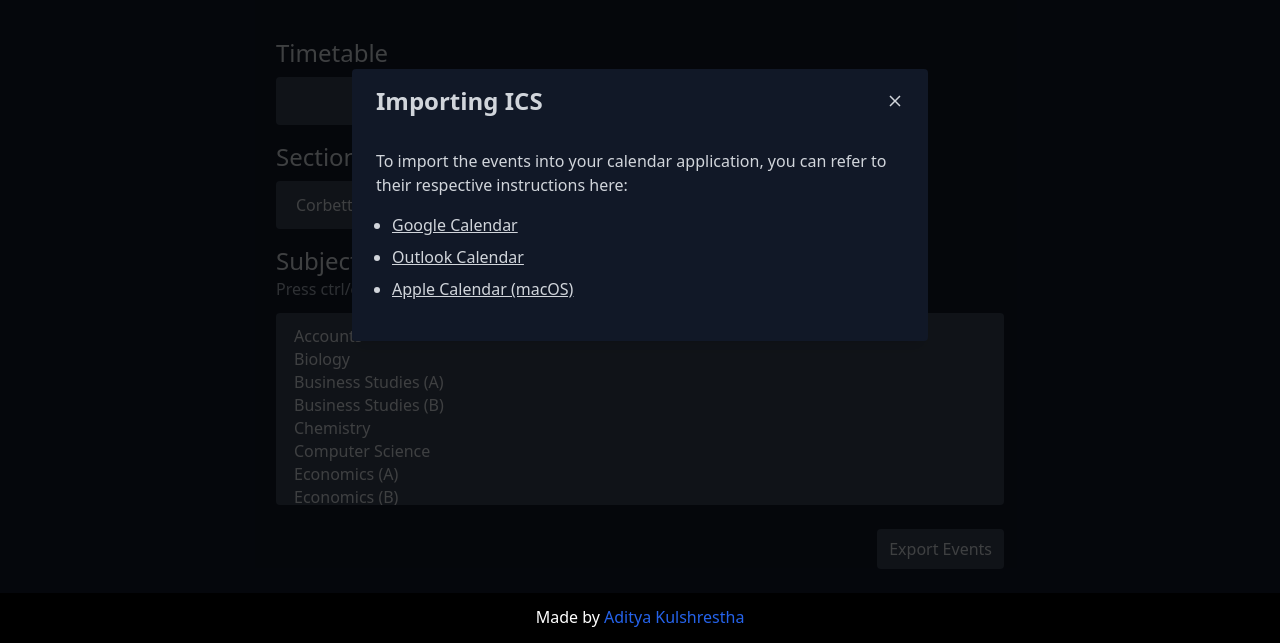
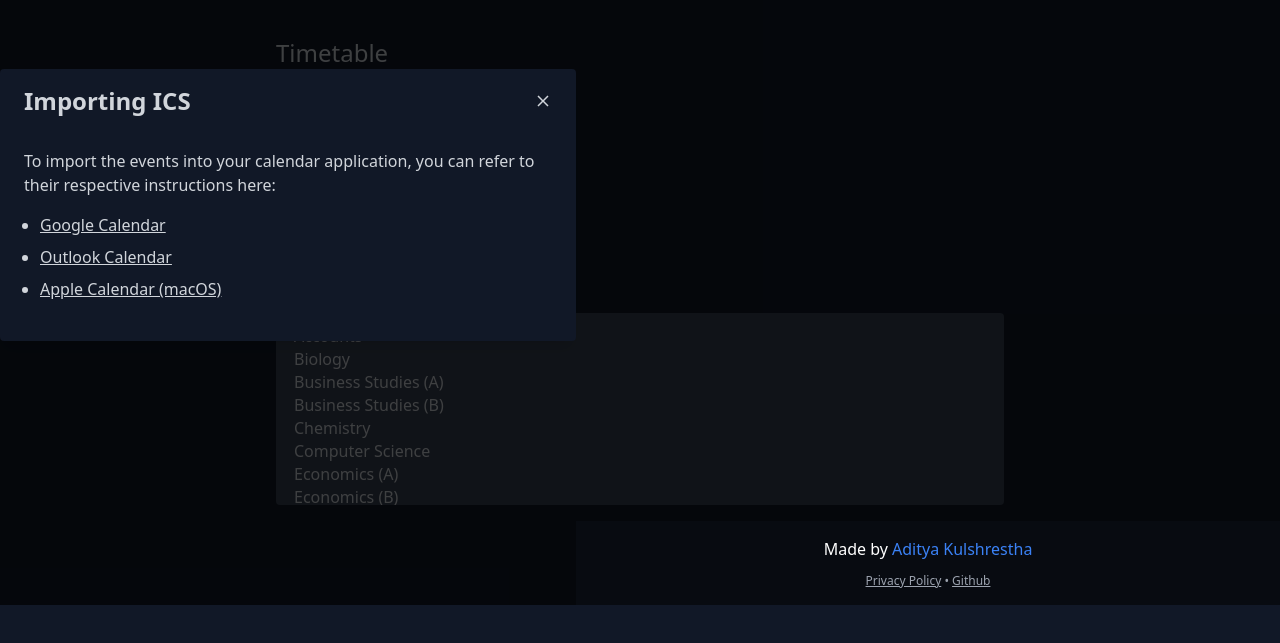
Before and after one commit to adikul358/vel, a plain HTML site: page dist/index.html in a window 1280 px wide. Both pictures are taken after a click on the button "Export Events". Shown: the part 195-838 px from the top of the page. After the commit the page ends 800 px from the top, so only its background shows below. Drawn offline with nearby package versions, Linux system fonts and the light colour scheme; no server answers.

Commit message:
privacy policy

```diff
--- a/dist/index.html
+++ b/dist/index.html
@@ -16,8 +16,7 @@
 	<meta property="og:title" content="VEL - School Calendar Organiser">
 	<meta property="og:description"
 		content="VEL is a webapp that generates ICS files for SNS school schedules in .xlsx format, tailored to your section and subjects.">
-	<meta property="og:image"
-		content="https://vel.adikul.me/vel-meta.png">
+	<meta property="og:image" content="https://vel.adikul.me/vel-meta.png">
 
 	<!-- Twitter -->
 	<meta property="twitter:card" content="summary_large_image">
@@ -25,8 +24,7 @@
 	<meta property="twitter:title" content="VEL - School Calendar Organiser">
 	<meta property="twitter:description"
 		content="VEL is a webapp that generates ICS files for SNS school schedules in .xlsx format, tailored to your section and subjects.">
-	<meta property="twitter:image"
-		content="https://vel.adikul.me/vel-meta.png">
+	<meta property="twitter:image" content="https://vel.adikul.me/vel-meta.png">
 
 
 	<title>VEL - School Calendar Utility</title>
@@ -41,7 +39,8 @@
 				<p class="text-5xl text-gray-300 font-bold">VEL</p>
 				<img src="https://i.imgur.com/yVzjV22.png" class="md:h-8 sm:h-6 ml-auto h-5">
 			</div>
-			<p class="text-l text-gray-300 mb-10 sm:w-1/2">VEL is a webapp that generates ICS files for SNS school schedules in .xlsx format, tailored to your section and subjects.</p>
+			<p class="text-l text-gray-300 mb-10 sm:w-1/2">VEL is a webapp that generates ICS files for SNS school schedules
+				in .xlsx format, tailored to your section and subjects.</p>
 
 			<p class="text-2xl text-gray-300">Timetable</p>
 			<select name="timetable" id="timetable"
@@ -103,11 +102,6 @@
 		</div>
 	</div>
 
-	<div class="flex w-full bg-black justify-self-end p-3 justify-center" id="footer">
-		<p class="text-m text-white font-thin">Made by <a class="text-blue-600 hover:text-blue-700"
-				href="https://github.com/adikul358">Aditya Kulshrestha</a></p>
-	</div>
-
 	<div
 		class="main-modal fixed w-full h-100 inset-0 z-50 overflow-hidden flex justify-center items-center animated fadeIn faster"
 		style="background: rgba(0,0,0,.7);">
@@ -139,8 +133,19 @@
 					</ul>
 				</div>
 
+
+
 			</div>
 		</div>
+
+		<div class="flex flex-col w-full mt-auto py-4 items-center" style="background-color: #080b11">
+			<p class="text-s text-white font-extralight">Made by <a class="text-blue-500 hover:text-blue-600"
+					href="https://github.com/adikul358">Aditya Kulshrestha</a></p>
+			<p class="text-xs text-gray-400 font-thin mt-3"><a class="underline hover:text-gray-500" target="_blank"
+					href="/Privacy Policy - VEL.pdf">Privacy Policy</a> • <a class="underline hover:text-gray-500" target="_blank"
+					href="https://github.com/adikul358/vel">Github</a></p>
+		</div>
+
 	</div>
 	<!-- partial -->
 	<script src='https://cdnjs.cloudflare.com/ajax/libs/jquery/3.6.0/jquery.min.js'></script>
```
